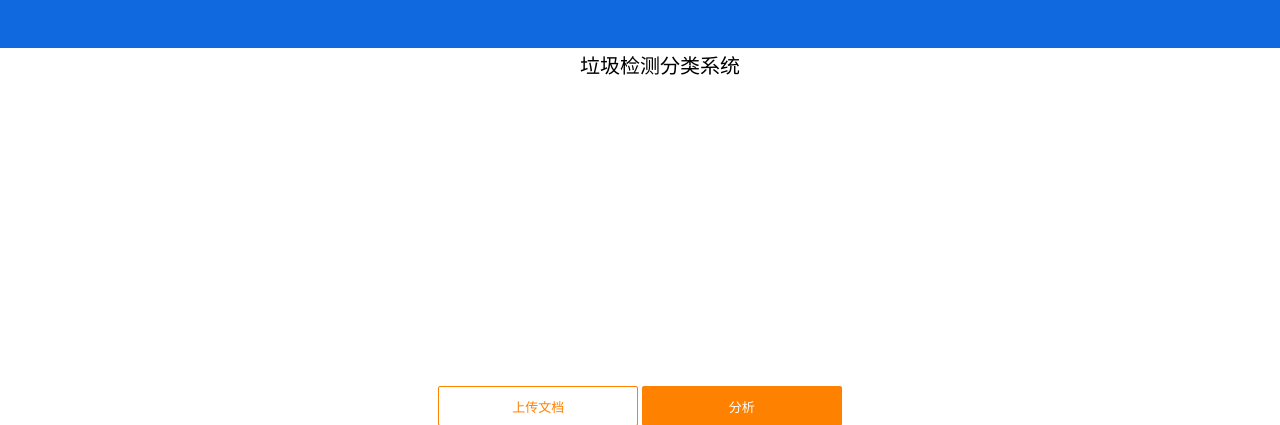
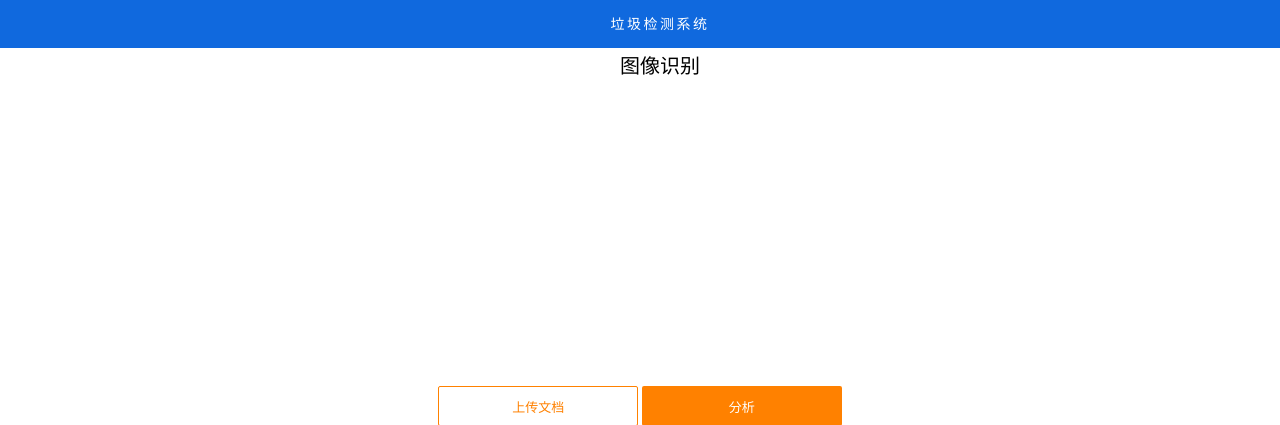
Before and after one commit to theonlybigmiao/rubbish_identification_system, a Flask app: template templates/index.html in a window 1280 px wide. Shown: the top 425 px of the page. Run offline with Flask 2, Linux system fonts and the light colour scheme; the template is opened without the code that fills it, so the values that code supplies are empty; some libraries are stand-ins or nearby versions.

Commit message:
A Rubbish Identification System

```diff
--- a/templates/index.html
+++ b/templates/index.html
@@ -23,8 +23,8 @@
 {% block body %}
     <div>
         <div class='center'>
-            {#        <div class='title' style='font-size: 24px;'>垃圾检测分类系统</div>#}
-            <p style="font-size:20px;text-align:center;text-indent:2em;line-height:2em;">垃圾检测分类系统</p>
+            {#        <div class='title' style='font-size: 24px;'>图像识别</div>#}
+            <p style="font-size:20px;text-align:center;text-indent:2em;line-height:2em;">图像识别</p>
             <div class="show-box"> <!--展示的框-->
                 {% block showbox %}
                     <img id='image-picked' class='no-display' alt='Chosen Image' height='250'/>
--- a/templates/navigation.html
+++ b/templates/navigation.html
@@ -75,10 +75,7 @@
     <header id="home">
         <nav id="nav-wrap">
             <ul id="nav" class="nav">
-                <!-- <li><a class="smoothscroll" href="/">图片识别</a></li> -->
-                <!-- <li><a class="smoothscroll" href="/realtime">实时检测</a></li>
-                <li><a class="smoothscroll" href="/architecture">系统架构</a></li>
-                <li><a class="smoothscroll" href="/about_me">DAO实验室</a></li> -->
+                <li><a class="smoothscroll" href="/">垃圾检测系统</a></li>
             </ul> <!-- end #nav -->
         </nav> <!-- end #nav-wrap -->
     </header>
```
Also changed, not shown: README.md, result.png.
